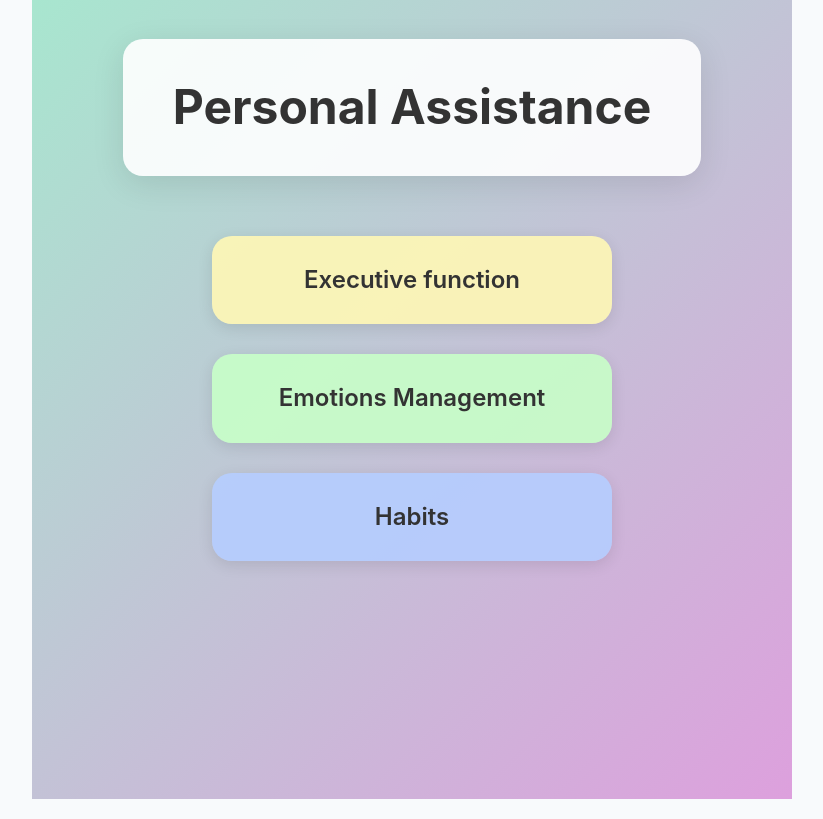
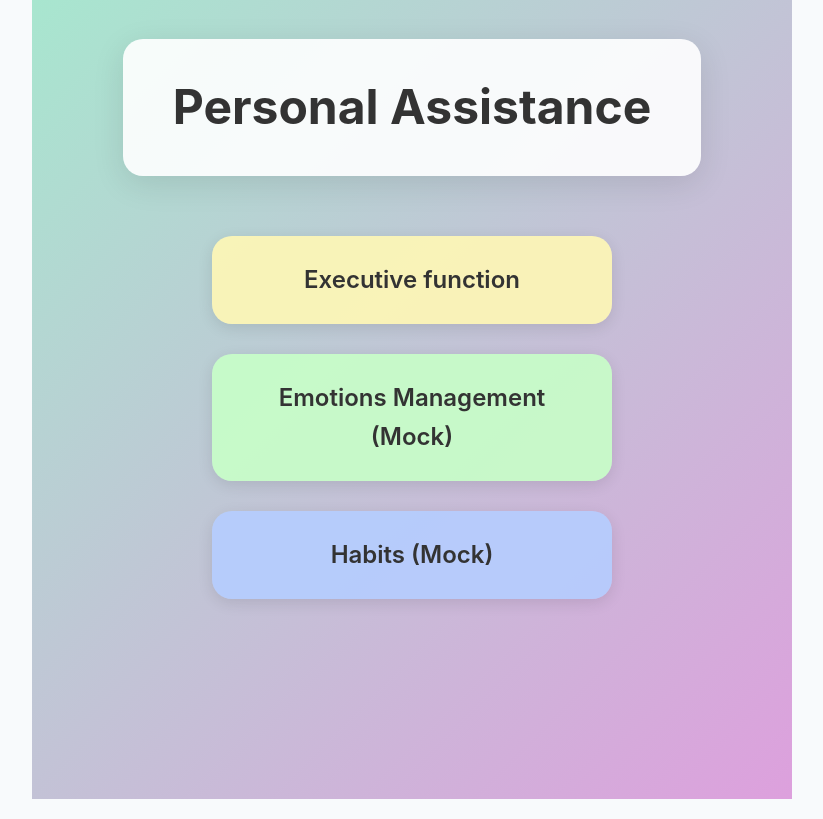
Before and after one commit to AnyelaDev/Tech_assessment, a Django app: page /personal-assistance/ in a window 1280 px wide. Shown: the part 21-840 px from the top of the page, without its empty margins (228-1051 px from the left). Run offline with Django 5.2, Linux system fonts and the light colour scheme.

Commit message:
mock buttons show in UI. UI fixed

```diff
--- a/reimagined/templates/tasks/executive_function.html
+++ b/reimagined/templates/tasks/executive_function.html
@@ -17,13 +17,13 @@
 
         <a href="#" class="nav-card pomodoro">
             <div class="card-content">
-                <h2>Pomodoro</h2>
+                <h2>Pomodoro (Mock)</h2>
             </div>
         </a>
 
         <a href="#" class="nav-card routines">
             <div class="card-content">
-                <h2>Routines</h2>
+                <h2>Routines (Mock)</h2>
             </div>
         </a>
     </div>
--- a/reimagined/templates/tasks/personal_assistance.html
+++ b/reimagined/templates/tasks/personal_assistance.html
@@ -17,13 +17,13 @@
 
         <a href="#" class="nav-card emotions-management">
             <div class="card-content">
-                <h2>Emotions Management</h2>
+                <h2>Emotions Management (Mock)</h2>
             </div>
         </a>
 
         <a href="#" class="nav-card habits">
             <div class="card-content">
-                <h2>Habits</h2>
+                <h2>Habits (Mock)</h2>
             </div>
         </a>
     </div>
--- a/reimagined/templates/tasks/todo_timeline_input.html
+++ b/reimagined/templates/tasks/todo_timeline_input.html
@@ -34,7 +34,7 @@
         </div>
 
         <div class="button-section">
-            <button type="submit" class="btn-primary">Groom my list</button>
+            <button type="submit" class="btn-primary">Groom my list (Mock)</button>
             <a href="/personal-assistance/executive-function/" class="btn-back">Back</a>
         </div>
     </form>
```
Also changed, not shown: README.md.
